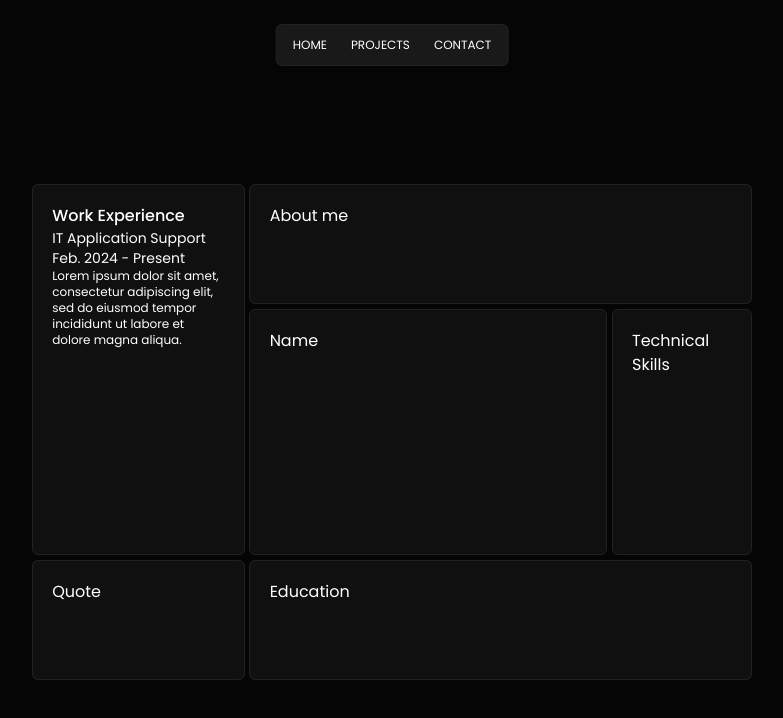
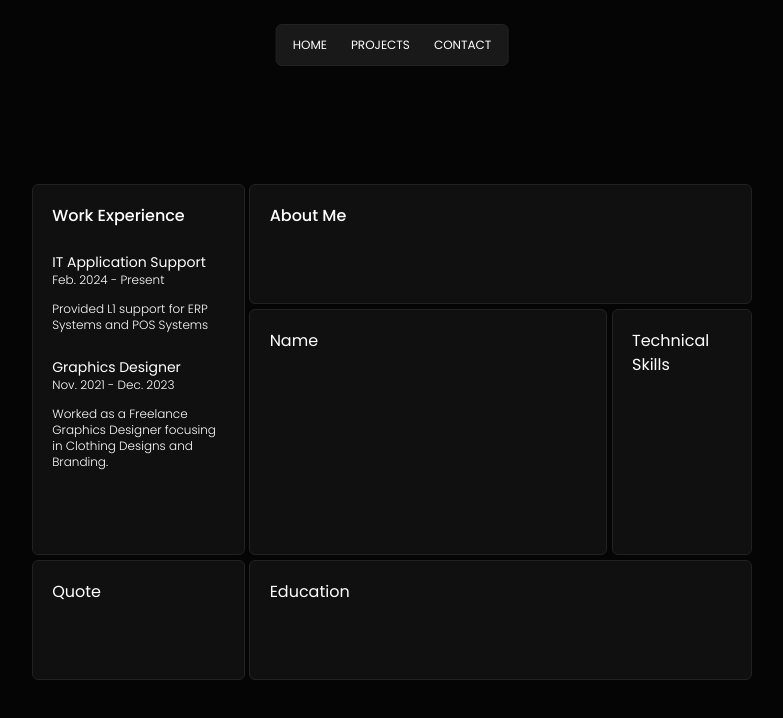
Before and after one commit to Janjanny/bento-portfolio, a React (Vite) app: page / in a window 1280 px wide. Shown: the top 718 px of the page, without its empty margins (248-1031 px from the left). Built offline with nearby package versions, Linux system fonts and the light colour scheme.

Commit message:
add we and am components

```diff
--- a/src/App.jsx
+++ b/src/App.jsx
@@ -6,7 +6,7 @@ function App() {
   return (
     <>
       <Navbar />
-      <Outlet/>
+      <Outlet />
     </>
   );
 }
--- /dev/null
+++ b/src/components/AboutMe.jsx
@@ -0,0 +1,7 @@
+import React from "react";
+
+const AboutMe = () => {
+  return <div className="text-base font-medium">About Me</div>;
+};
+
+export default AboutMe;
--- a/src/components/Navbar.jsx
+++ b/src/components/Navbar.jsx
@@ -48,7 +48,9 @@ const Navs = ({ children, setPosition }) => {
         });
       }}
     >
-      <Link to={`${children == "Home" ? "/" : `/${children.toLowerCase()}`}`}>{children}</Link>
+      <Link to={`${children == "Home" ? "/" : `/${children.toLowerCase()}`}`}>
+        {children}
+      </Link>
     </li>
   );
 };
--- /dev/null
+++ b/src/components/WorkExperience.jsx
@@ -0,0 +1,49 @@
+import React from "react";
+
+const WorkExperience = () => {
+  const workList = [
+    {
+      jobTitle: "IT Application Support",
+      jobDate: "Feb. 2024 - Present",
+      jobDescription: "Provided L1 support for ERP Systems and POS Systems",
+    },
+    {
+      jobTitle: "Graphics Designer",
+      jobDate: "Nov. 2021 - Dec. 2023",
+      jobDescription:
+        "Worked as a Freelance Graphics Designer focusing in Clothing Designs and Branding.",
+    },
+  ];
+
+  return (
+    <div className="w-full h-full">
+      <p className=" text-base font-medium">Work Experience</p>
+
+      <div className="experiences ">
+        <div className="work text-sm text-start">
+          {workList.map((work) => (
+            <Work
+              jobTitle={work.jobTitle}
+              jobDate={work.jobDate}
+              jobDescription={work.jobDescription}
+            />
+          ))}
+        </div>
+      </div>
+    </div>
+  );
+};
+
+const Work = ({ jobTitle, jobDate, jobDescription }) => {
+  return (
+    <>
+      <p className="job-title mt-[1.5rem]">{jobTitle}</p>
+      <p className="job-date text-xs font-light">{jobDate}</p>
+      <p className="job-description text-xs font-light mt-[.8rem]">
+        {jobDescription}
+      </p>
+    </>
+  );
+};
+
+export default WorkExperience;
--- a/src/main.jsx
+++ b/src/main.jsx
@@ -2,7 +2,11 @@ import React from "react";
 import ReactDOM from "react-dom/client";
 import App from "./App.jsx";
 import "./index.css";
-import { BrowserRouter, createBrowserRouter, RouterProvider } from "react-router-dom";
+import {
+  BrowserRouter,
+  createBrowserRouter,
+  RouterProvider,
+} from "react-router-dom";
 import Home from "./page/Home.jsx";
 import Projects from "./page/Projects.jsx";
 import Contact from "./page/Contact.jsx";
@@ -10,35 +14,28 @@ import ErrorPage from "./page/ErrorPage.jsx";
 
 const router = createBrowserRouter([
   {
-    path:"/",
-    element: <App/>,
+    path: "/",
+    element: <App />,
     children: [
       {
         path: "/",
-        element: <Home/>,
+        element: <Home />,
       },
       {
         path: "/projects",
-        element: <Projects/>,
-
+        element: <Projects />,
       },
       {
         path: "/contact",
-        element: <Contact/>,
-
-      }
+        element: <Contact />,
+      },
     ],
-    errorElement: <ErrorPage/>
-
-  }
-
-])
+    errorElement: <ErrorPage />,
+  },
+]);
 
 ReactDOM.createRoot(document.getElementById("root")).render(
-
-    <React.StrictMode>
-      <RouterProvider router={router}/>
-    </React.StrictMode>
-    ,
-
+  <React.StrictMode>
+    <RouterProvider router={router} />
+  </React.StrictMode>,
 );
--- a/src/page/Home.jsx
+++ b/src/page/Home.jsx
@@ -1,39 +1,34 @@
 import React from "react";
-
+import WorkExperience from "../components/WorkExperience";
+import AboutMe from "../components/AboutMe";
 
 const Home = () => {
-  return <>
-
-    <div className="w-full h-screen bg-bg-color text-white flex justify-center items-center pt-[4rem] ">
-      <div className="container grid grid-cols-10 grid-rows-8 gap-[.30rem] w-[45rem] h-[31rem]">
-        <div className=" bg-grid-color border border-stroke-color rounded-md col-span-3 row-span-6 p-[1.2rem]"><WorkExperience/></div>
-        <div className=" bg-grid-color border border-stroke-color rounded-md col-span-7 row-span-2 p-[1.2rem]">About me</div>
-        <div className=" bg-grid-color border border-stroke-color rounded-md col-span-5 row-span-4 p-[1.2rem]">Name</div>
-        <div className=" bg-grid-color border border-stroke-color rounded-md col-span-2 row-span-4 p-[1.2rem]">Technical Skills</div>
-        <div className=" bg-grid-color border border-stroke-color rounded-md col-span-3 row-span-2 p-[1.2rem]">Quote</div>
-        <div className=" bg-grid-color border border-stroke-color rounded-md col-span-7 row-span-2 p-[1.2rem]">Education</div>
-      </div>
-    </div>
-  </>;
-};
-
-const WorkExperience = () => {
   return (
     <>
-      <div className="w-full h-full">
-        <p className=" text-base font-medium">Work Experience</p>
-
-        <div className="experiences">
-          <div className="work text-sm text-start">
-            <p className="job-title">IT Application Support</p>
-            <p className="job-date">Feb. 2024 - Present</p>
-            <p className="job-description text-xs">Lorem ipsum dolor sit amet, consectetur adipiscing elit, sed do eiusmod tempor incididunt ut labore et dolore magna aliqua. </p>
-
+      <div className="w-full h-screen bg-bg-color text-white flex justify-center items-center pt-[4rem] ">
+        <div className="container grid grid-cols-10 grid-rows-8 gap-[.30rem] w-[45rem] h-[31rem]">
+          <div className=" bg-grid-color border border-stroke-color rounded-md col-span-3 row-span-6 p-[1.2rem]">
+            <WorkExperience />
+          </div>
+          <div className=" bg-grid-color border border-stroke-color rounded-md col-span-7 row-span-2 p-[1.2rem]">
+            <AboutMe />
+          </div>
+          <div className=" bg-grid-color border border-stroke-color rounded-md col-span-5 row-span-4 p-[1.2rem]">
+            Name
+          </div>
+          <div className=" bg-grid-color border border-stroke-color rounded-md col-span-2 row-span-4 p-[1.2rem]">
+            Technical Skills
+          </div>
+          <div className=" bg-grid-color border border-stroke-color rounded-md col-span-3 row-span-2 p-[1.2rem]">
+            Quote
+          </div>
+          <div className=" bg-grid-color border border-stroke-color rounded-md col-span-7 row-span-2 p-[1.2rem]">
+            Education
           </div>
         </div>
       </div>
     </>
-  )
-}
+  );
+};
 
 export default Home;
--- a/src/page/Projects.jsx
+++ b/src/page/Projects.jsx
@@ -1,16 +1,13 @@
-import React from 'react'
-
+import React from "react";
 
 const Projects = () => {
   return (
     <>
+      <div className="w-full h-screen bg-bg-color text-white flex justify-center items-center pt-[4rem] ">
+        Projects
+      </div>
+    </>
+  );
+};
 
-    <div className="w-full h-screen bg-bg-color text-white flex justify-center items-center pt-[4rem] ">
-      Projects
-    </div>
-
-    </>
-  )
-}
-
-export default Projects
+export default Projects;
```
Also changed, not shown: src/page/Contact.jsx (+7 -8 lines), src/page/ErrorPage.jsx (+13 -8 lines).
